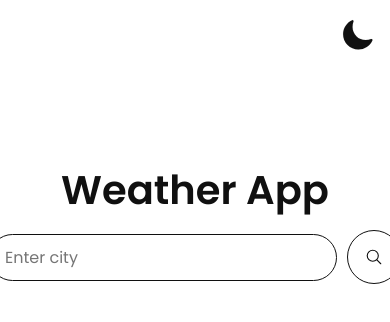
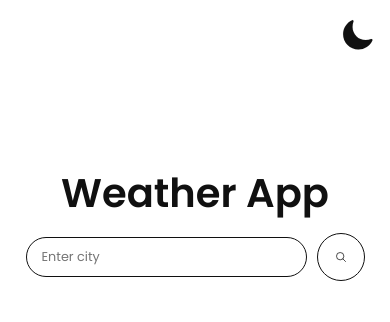
Before and after one commit to hrefabdullah/anime-weather-app, a plain HTML site: page index.html in a window 390 px wide. Drawn offline with nearby package versions, Linux system fonts and the light colour scheme.

Commit message:
css update

```diff
--- a/style.css
+++ b/style.css
@@ -107,7 +107,7 @@ html, body{
 
 .search ion-icon{
     padding: 17px 17px;
-    font-size: 1.2em;
+    font-size: 1em;
 }
 
 .search-h1 h1{
@@ -202,6 +202,14 @@ html, body{
         padding-bottom: 400px;
     }
 
+    .title{
+        font-size: 1em;
+    }
+
+    .input, .search ion-icon{
+        font-size: 0.8em;
+    }
+
     .darkBtn{
         margin: 4vw;
     }
```
